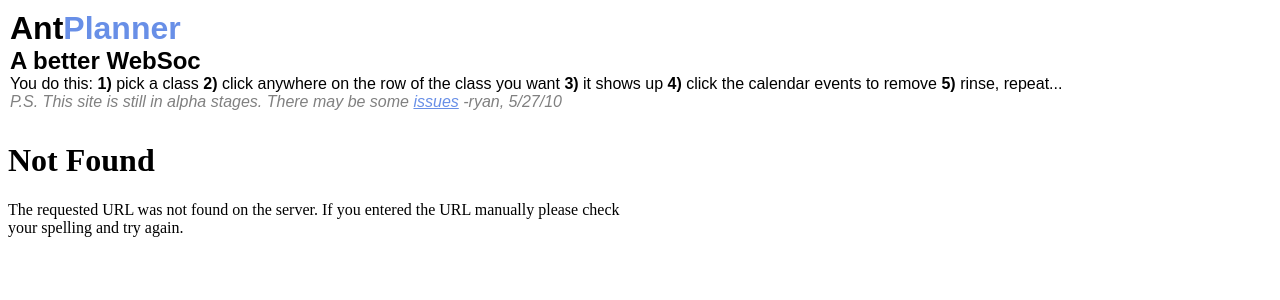
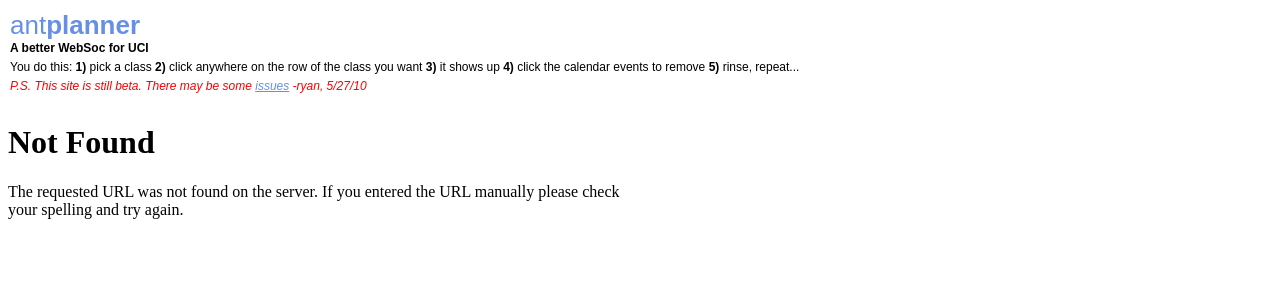
Before and after one commit to gumho/antplanner, a Python web app: template templates/index.html in a window 1280 px wide. Shown: the top 300 px of the page. Run offline with Jinja, Linux system fonts and the light colour scheme; the template is opened without the code that fills it, so the values that code supplies are empty; some libraries are stand-ins or nearby versions.

Commit message:
cosmetic and content changes

```diff
--- a/static/css/main.css
+++ b/static/css/main.css
@@ -4,7 +4,9 @@
 }
 
 a { color: #688FE7; }
-
+h1 { font-size: 26px;}
+h2 { font-size: 12px;}
+p { font-size: 12px; }
 html, body#index {
 	overflow: hidden;
 }
@@ -14,12 +16,21 @@
 	margin: 10px;
 }
 
-	#header h1 span {
+	#header h1 {
+		font-weight: normal;
 		color: #688FE7;
 	}
 
-	#header em {
-		color: grey;
+	#header h2 {
+		font
+	}
+
+	#header p {
+		margin-top: 5px;
+	}
+
+	#temp {
+		color: red;
 	}
 
 /*---------CALENDAR---------*/
--- a/templates/index.html
+++ b/templates/index.html
@@ -3,6 +3,9 @@
 
 <html>
 <head>
+	<meta http-equiv="description" content="Ant Planner is a better WebSoc schedule planning application for students of UC Irvine." />
+	<meta http-equiv="keywords" content="UCI, schedule, scheduling, ant planner, antplanner, University of California Irvine, planning, scheduler, zot scheduler, zot, planner"/>
+
 	<title>Ant Planner</title>
 
 	<link rel='stylesheet' type='text/css' href='http://ajax.googleapis.com/ajax/libs/jqueryui/1.7.2/themes/start/jquery-ui.css'>
@@ -238,10 +241,10 @@
 <body id="index">
 	<div id="wrapper">
 		<div id="header">
-			<h1>Ant<span>Planner</span></h1>
-			<h2>A better WebSoc</h2>
+			<h1>ant<strong>planner</strong></h1>
+			<h2>A better WebSoc for UCI</h2>
 			<p>You do this: <strong>1)</strong> pick a class <strong>2)</strong> click anywhere on the row of the class you want <strong>3) </strong> it shows up  <strong>4)</strong> click the calendar events to remove <strong>5)</strong> rinse, repeat...</p>
-			<p><em>P.S. This site is still in alpha stages. There may be some <a href="http://github.com/gumho/ant-planner/issues/">issues</a> -ryan, 5/27/10</em></p>
+			<p id="temp"><em>P.S. This site is still beta. There may be some <a href="http://github.com/gumho/ant-planner/issues/">issues</a> -ryan, 5/27/10</em></p>
 		</div>
 
 		<div id="calendar">
```
